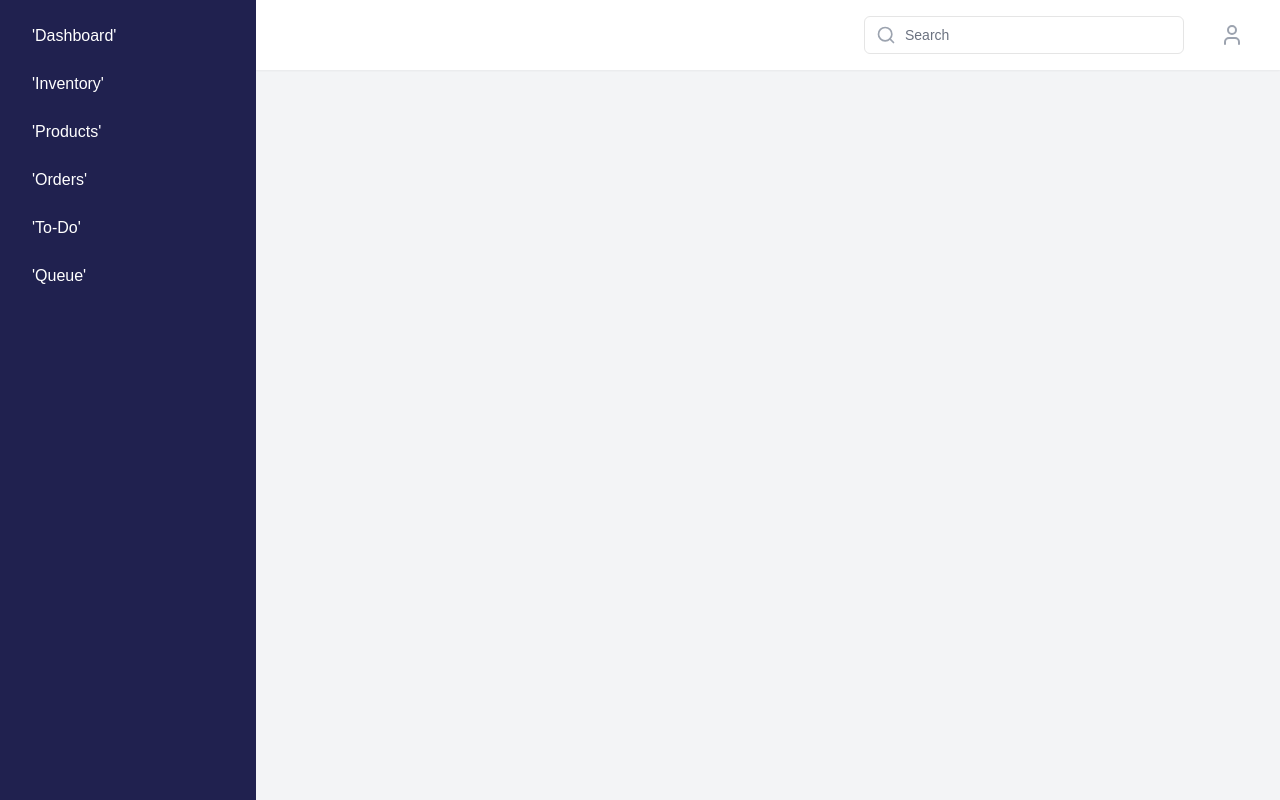
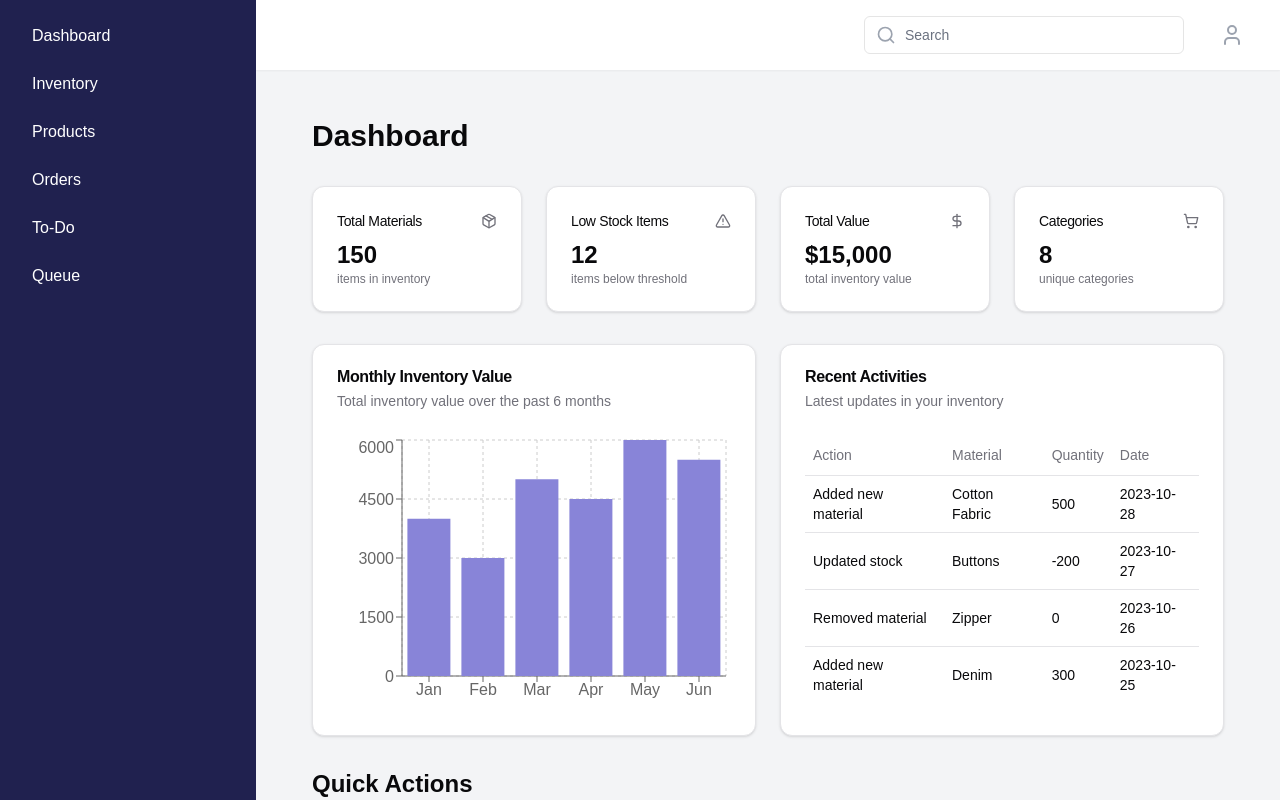
Before and after one commit to themoahmed/tally, a Next.js app: page / in a window 1280 px wide. Built offline with nearby package versions, Linux system fonts and the light colour scheme.

Commit message:
sidebar on every page

```diff
--- a/app/pages/dashboard/page.tsx
+++ b/app/dashboard/page.tsx
@@ -53,7 +53,7 @@ const monthlyData = [
   { name: 'Jun', value: 5500 },
 ]
 
-export default function HomePage() {
+export default function Dashboard() {
   const [chartData] = useState(monthlyData)
 
   return (
--- a/app/layout.tsx
+++ b/app/layout.tsx
@@ -1,6 +1,8 @@
-import type { Metadata } from "next";
+'use client'
+
 import localFont from "next/font/local";
 import "./globals.css";
+
 
 const geistSans = localFont({
   src: "./fonts/GeistVF.woff",
@@ -13,23 +15,95 @@ const geistMono = localFont({
   weight: "100 900",
 });
 
-export const metadata: Metadata = {
-  title: "Create Next App",
-  description: "Generated by create next app",
-};
+import { useState } from 'react'
+import Link from 'next/link'
+import { Search, User, Menu } from 'lucide-react'
+
+
 
 export default function RootLayout({
   children,
-}: Readonly<{
-  children: React.ReactNode;
-}>) {
+}: {
+  children: React.ReactNode
+}) {
+
+  const [isSidebarOpen, setIsSidebarOpen] = useState(false)
+
+  const toggleSidebar = () => setIsSidebarOpen(!isSidebarOpen)
   return (
     <html lang="en">
-      <body
-        className={`${geistSans.variable} ${geistMono.variable} antialiased`}
-      >
-        {children}
-      </body>
-    </html>
-  );
+      <body>
+    <div className="flex h-screen bg-gray-100">
+    {/* Sidebar */}
+    <aside
+      className={`bg-[#20214F] text-white w-64 min-h-screen p-4 ${
+        isSidebarOpen ? "'block'" : "'hidden'"
+      } md:block`}
+    >
+      <nav>
+        <ul className="space-y-2">
+          {["Dashboard", "Inventory", "Products", "Orders", "To-Do", "Queue"].map((item) => (
+            <li key={item}>
+              <Link
+                href={`/${item.toLowerCase()}`}
+                className="block py-2 px-4 rounded hover:bg-[#2C2D6E] transition-colors"
+              >
+                {item}
+              </Link>
+            </li>
+          ))}
+        </ul>
+      </nav>
+    </aside>
+
+    {/* Main Content */}
+    <div className="flex-1 flex flex-col overflow-hidden">
+      {/* Navbar */}
+      <header className="bg-white shadow-sm z-10">
+        <div className="max-w-7xl mx-auto px-4 sm:px-6 lg:px-8">
+          <div className="flex justify-between items-center py-4">
+            <button
+              onClick={toggleSidebar}
+              className="md:hidden p-2 rounded-md hover:bg-gray-100 focus:outline-none focus:ring-2 focus:ring-inset focus:ring-[#20214F]"
+            >
+              <Menu className="h-6 w-6" />
+            </button>
+            <div className="flex-1 flex justify-center px-2 lg:ml-6 lg:justify-end">
+              <div className="max-w-lg w-full lg:max-w-xs">
+                <label htmlFor="search" className="sr-only">
+                  Search
+                </label>
+                <div className="relative">
+                  <div className="absolute inset-y-0 left-0 pl-3 flex items-center pointer-events-none">
+                    <Search className="h-5 w-5 text-gray-400" />
+                  </div>
+                  <input
+                    id="search"
+                    name="search"
+                    className="block w-full pl-10 pr-3 py-2 border border-neutral-200 border-gray-300 rounded-md leading-5 bg-white placeholder-gray-500 focus:outline-none focus:placeholder-gray-400 focus:ring-1 focus:ring-[#20214F] focus:border-[#20214F] sm:text-sm dark:border-neutral-800"
+                    placeholder="Search"
+                    type="search"
+                  />
+                </div>
+              </div>
+            </div>
+            <div className="ml-4 flex items-center md:ml-6">
+              <button className="bg-white p-1 rounded-full text-gray-400 hover:text-gray-500 focus:outline-none focus:ring-2 focus:ring-offset-2 focus:ring-[#20214F]">
+                <span className="sr-only">View profile</span>
+                <User className="h-6 w-6" />
+              </button>
+            </div>
+          </div>
+        </div>
+      </header>
+
+      {/* Page Content */}
+      <main className="flex-1 overflow-x-hidden overflow-y-auto bg-gray-100">
+        <div className="max-w-7xl mx-auto px-4 sm:px-6 lg:px-8 py-6">{children}</div>
+      </main>
+    </div>
+  </div>
+  </body>
+  </html>
+  )
 }
--- a/app/page.tsx
+++ b/app/page.tsx
@@ -1,5 +1,183 @@
-import { LayoutComponent } from "@/components/layout"
+'use client'
 
-export default function Page() {
-  return <LayoutComponent children={undefined} />
+import { useState } from 'react'
+import Link from 'next/link'
+import {
+  Card,
+  CardContent,
+  CardDescription,
+  CardHeader,
+  CardTitle
+} from "@/components/ui/card"
+import { Button } from "@/components/ui/button"
+import {
+  Table,
+  TableBody,
+  TableCell,
+  TableHead,
+  TableHeader,
+  TableRow,
+} from "@/components/ui/table"
+import {
+  BarChart,
+  Bar,
+  XAxis,
+  YAxis,
+  CartesianGrid,
+  Tooltip,
+  ResponsiveContainer,
+} from 'recharts'
+import { Package, AlertTriangle, DollarSign, ShoppingCart, TrendingUp, ArrowUpRight } from 'lucide-react'
+
+// Mock data for demonstration
+const inventorySummary = {
+  totalMaterials: 150,
+  lowStockItems: 12,
+  totalValue: 15000,
+  categories: 8
 }
+
+const recentActivities = [
+  { id: 1, action: 'Added new material', material: 'Cotton Fabric', quantity: 500, date: '2023-10-28' },
+  { id: 2, action: 'Updated stock', material: 'Buttons', quantity: -200, date: '2023-10-27' },
+  { id: 3, action: 'Removed material', material: 'Zipper', quantity: 0, date: '2023-10-26' },
+  { id: 4, action: 'Added new material', material: 'Denim', quantity: 300, date: '2023-10-25' },
+]
+
+const monthlyData = [
+  { name: 'Jan', value: 4000 },
+  { name: 'Feb', value: 3000 },
+  { name: 'Mar', value: 5000 },
+  { name: 'Apr', value: 4500 },
+  { name: 'May', value: 6000 },
+  { name: 'Jun', value: 5500 },
+]
+
+export default function Dashboard() {
+  const [chartData] = useState(monthlyData)
+
+  return (
+    <div className="container mx-auto p-6 space-y-8">
+      <h1 className="text-3xl font-bold">Dashboard</h1>
+
+      <div className="grid gap-6 md:grid-cols-2 lg:grid-cols-4">
+        <Card>
+          <CardHeader className="flex flex-row items-center justify-between space-y-0 pb-2">
+            <CardTitle className="text-sm font-medium">Total Materials</CardTitle>
+            <Package className="h-4 w-4 text-muted-foreground" />
+          </CardHeader>
+          <CardContent>
+            <div className="text-2xl font-bold">{inventorySummary.totalMaterials}</div>
+            <p className="text-xs text-muted-foreground">items in inventory</p>
+          </CardContent>
+        </Card>
+        <Card>
+          <CardHeader className="flex flex-row items-center justify-between space-y-0 pb-2">
+            <CardTitle className="text-sm font-medium">Low Stock Items</CardTitle>
+            <AlertTriangle className="h-4 w-4 text-muted-foreground" />
+          </CardHeader>
+          <CardContent>
+            <div className="text-2xl font-bold">{inventorySummary.lowStockItems}</div>
+            <p className="text-xs text-muted-foreground">items below threshold</p>
+          </CardContent>
+        </Card>
+        <Card>
+          <CardHeader className="flex flex-row items-center justify-between space-y-0 pb-2">
+            <CardTitle className="text-sm font-medium">Total Value</CardTitle>
+            <DollarSign className="h-4 w-4 text-muted-foreground" />
+          </CardHeader>
+          <CardContent>
+            <div className="text-2xl font-bold">${inventorySummary.totalValue.toLocaleString()}</div>
+            <p className="text-xs text-muted-foreground">total inventory value</p>
+          </CardContent>
+        </Card>
+        <Card>
+          <CardHeader className="flex flex-row items-center justify-between space-y-0 pb-2">
+            <CardTitle className="text-sm font-medium">Categories</CardTitle>
+            <ShoppingCart className="h-4 w-4 text-muted-foreground" />
+          </CardHeader>
+          <CardContent>
+            <div className="text-2xl font-bold">{inventorySummary.categories}</div>
+            <p className="text-xs text-muted-foreground">unique categories</p>
+          </CardContent>
+        </Card>
+      </div>
+
+      <div className="grid gap-6 md:grid-cols-2">
+        <Card>
+          <CardHeader>
+            <CardTitle>Monthly Inventory Value</CardTitle>
+            <CardDescription>Total inventory value over the past 6 months</CardDescription>
+          </CardHeader>
+          <CardContent className="h-[300px]">
+            <ResponsiveContainer width="100%" height="100%">
+              <BarChart data={chartData}>
+                <CartesianGrid strokeDasharray="3 3" />
+                <XAxis dataKey="name" />
+                <YAxis />
+                <Tooltip />
+                <Bar dataKey="value" fill="#8884d8" />
+              </BarChart>
+            </ResponsiveContainer>
+          </CardContent>
+        </Card>
+
+        <Card>
+          <CardHeader>
+            <CardTitle>Recent Activities</CardTitle>
+            <CardDescription>Latest updates in your inventory</CardDescription>
+          </CardHeader>
+          <CardContent>
+            <Table>
+              <TableHeader>
+                <TableRow>
+                  <TableHead>Action</TableHead>
+                  <TableHead>Material</TableHead>
+                  <TableHead>Quantity</TableHead>
+                  <TableHead>Date</TableHead>
+                </TableRow>
+              </TableHeader>
+              <TableBody>
+                {recentActivities.map((activity) => (
+                  <TableRow key={activity.id}>
+                    <TableCell>{activity.action}</TableCell>
+                    <TableCell>{activity.material}</TableCell>
+                    <TableCell>{activity.quantity}</TableCell>
+                    <TableCell>{activity.date}</TableCell>
+                  </TableRow>
+                ))}
+              </TableBody>
+            </Table>
+          </CardContent>
+        </Card>
+      </div>
+
+      <div className="flex justify-between items-center">
+        <h2 className="text-2xl font-bold">Quick Actions</h2>
+      </div>
+
+      <div className="grid gap-4 md:grid-cols-2 lg:grid-cols-4">
+        <Link href="/inventory" passHref>
+          <Button className="w-full">
+            <Package className="mr-2 h-4 w-4" /> View Inventory
+          </Button>
+        </Link>
+        <Link href="/add-material" passHref>
+          <Button className="w-full">
+            <TrendingUp className="mr-2 h-4 w-4" /> Add Material
+          </Button>
+        </Link>
+        <Link href="/low-stock" passHref>
+          <Button className="w-full">
+            <AlertTriangle className="mr-2 h-4 w-4" /> Low Stock Items
+          </Button>
+        </Link>
+        <Link href="/reports" passHref>
+          <Button className="w-full">
+            <ArrowUpRight className="mr-2 h-4 w-4" /> Generate Report
+          </Button>
+        </Link>
+      </div>
+    </div>
+  )
+}
--- a/components/layout.tsx
+++ b/components/layout.tsx
@@ -19,7 +19,7 @@ export function LayoutComponent({ children }: { children: React.ReactNode }) {
       >
         <nav>
           <ul className="space-y-2">
-            {["'Dashboard'", "'Inventory'", "'Products'", "'Orders'", "'To-Do'", "'Queue'"].map((item) => (
+            {["Dashboard", "Inventory", "Products", "Orders", "To-Do", "Queue"].map((item) => (
               <li key={item}>
                 <Link
                   href={`/${item.toLowerCase()}`}
```
